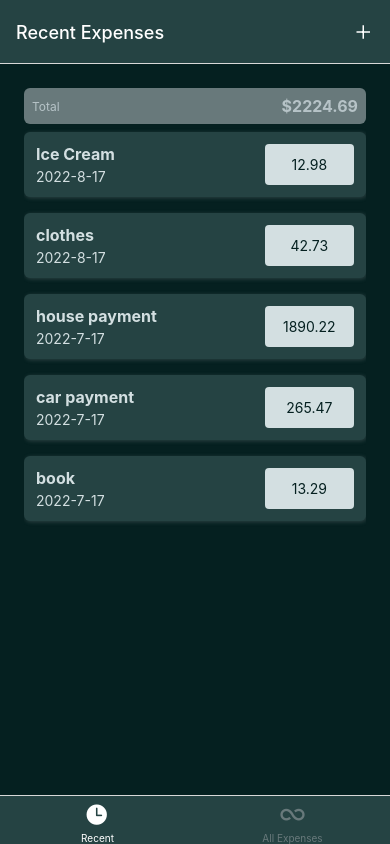
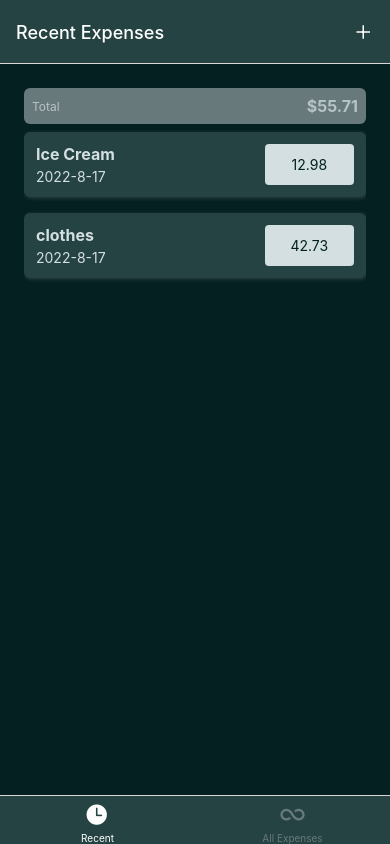
Before and after one commit to DustinMcMullen/expenseTrackerApp, a React Native app: screen /RecentExpenses in a window 390 px wide. Built offline with nearby package versions, Linux system fonts and the light colour scheme.

Commit message:
Added context for state management

```diff
--- a/App.js
+++ b/App.js
@@ -11,6 +11,7 @@
 import { IconButton } from './components/UI/IconButton';
 
 import { globalStyles } from './constants/styles';
+import ExpensesContextProvider from './store/expenses-context';
 
 const Stack = createNativeStackNavigator();
 const BottomTabs = createBottomTabNavigator();
@@ -60,6 +61,7 @@
   return (
     <>
       <StatusBar style="light" />
+      <ExpensesContextProvider>
         <NavigationContainer>
           <Stack.Navigator
             screenOptions={{
@@ -84,6 +86,7 @@
             />
           </Stack.Navigator>
         </NavigationContainer>
+      </ExpensesContextProvider>
     </>
   );
 }
--- a/Screens/AllExpensesScreen.js
+++ b/Screens/AllExpensesScreen.js
@@ -1,11 +1,14 @@
+import { useContext } from "react";
 import { View, Text, StyleSheet } from "react-native"
 
 import { ExpensesOutput } from "../components/expensesOutput/ExpensesOutput";
+import { ExpensesContext } from "../store/expenses-context";
 
 export const AllExpensesScreen = ({}) => {
+    const expensesCtx = useContext(ExpensesContext);
 
     return(
-            <ExpensesOutput timePeriod="all" />
+            <ExpensesOutput expenses={expensesCtx.expenses} timePeriod="all" />
     )
 }
 
--- a/Screens/MangeExpense.js
+++ b/Screens/MangeExpense.js
@@ -17,15 +17,15 @@
     }, [navigation, isEditing] );
 
     function deleteHandler () {
-        console.log("Delete expense triggered");
+        navigation.goBack();
     }
 
     function cancelHandler () {
-        console.log("Cancel expense triggered");
+        navigation.goBack();
     }
 
     function confirmHandler () {
-        console.log("Confirm expense triggered");
+        navigation.goBack();
     }
 
     return (
--- a/Screens/RecentExpensesScreen.js
+++ b/Screens/RecentExpensesScreen.js
@@ -1,12 +1,21 @@
+import { useContext } from "react";
 import { View, Text, StyleSheet } from "react-native";
 
 import { globalStyles } from "../constants/styles";
 import { ExpensesOutput } from "../components/expensesOutput/ExpensesOutput";
+import { ExpensesContext } from "../store/expenses-context";
+import { getDateMinusDays } from "../util/date";
 
 export const RecentExpensesScreen = ({}) => {
+    const expensesCtx = useContext(ExpensesContext);
+    const recentExpenses = expensesCtx.expenses.filter((expense) => {
+        const today = new Date();
+        const oneWeekAgo = getDateMinusDays(today, 7);
+        return expense.date > oneWeekAgo;
+    });
 
     return (
-            <ExpensesOutput timePeriod="last 7 days" />
+            <ExpensesOutput expenses={recentExpenses} timePeriod="last 7 days" />
     )
 }
 
--- a/components/expensesOutput/ExpensesOutput.js
+++ b/components/expensesOutput/ExpensesOutput.js
@@ -5,16 +5,7 @@
 
 export const ExpensesOutput = ({expenses, timePeriod}) => {
 
-    const DUMMYEXPENSES = [
-        {id: "e1", title: "Ice Cream", amount: 12.98, date: new Date("2022-08-17")},
-        {id: "e2", title: "clothes", amount: 42.73, date: new Date("2022-08-17")},
-        {id: "e3", title: "house payment", amount: 1890.22, date: new Date("2022-07-17")},
-        {id: "e4", title: "car payment", amount: 265.47, date: new Date("2022-07-17")},
-        {id: "e5", title: "book", amount: 13.29, date: new Date("2022-07-17")}
-    ];
-
-    // const sumOfExpenses = expenses.reduce( (sum, currentItem) => {
-    const sumOfExpenses = DUMMYEXPENSES.reduce( (sum, currentItem) => {
+    const sumOfExpenses = expenses.reduce( (sum, currentItem) => {
         return sum + currentItem.amount
     }, 0  );
 
@@ -31,7 +22,8 @@
                 <Text style={styles.expensesSum}>${sumOfExpenses.toFixed(2)}</Text>
             </View>
             <FlatList
-                data={DUMMYEXPENSES}
+                // data={DUMMYEXPENSES}
+                data={expenses}
                 renderItem={renderExpenses}
                 keyExtractor={(item) => item.id}
             />
--- /dev/null
+++ b/store/expenses-context.js
@@ -0,0 +1,63 @@
+import { createContext, useReducer } from "react";
+
+
+const DUMMY_EXPENSES = [
+    {id: "e1", title: "Ice Cream", amount: 12.98, date: new Date("2022-08-17")},
+    {id: "e2", title: "clothes", amount: 42.73, date: new Date("2022-08-17")},
+    {id: "e3", title: "house payment", amount: 1890.22, date: new Date("2022-07-17")},
+    {id: "e4", title: "car payment", amount: 265.47, date: new Date("2022-07-17")},
+    {id: "e5", title: "book", amount: 13.29, date: new Date("2022-07-17")}
+];
+
+export const ExpensesContext = createContext({
+    expenses: [],
+    addExpense: ({description, amount, date}) => {},
+    deleteExprense: (id) => {},
+    updateExpense: (id, {description, amount, date}) => {}
+});
+
+function expensesReducer(state, action) {
+    switch(action.type) {
+        case "ADD":
+            const id = Date.now().toString() + Math.random().toString();
+            return [{...action.payload, id: id}, ...state]
+        case "UPDATE":
+            const expenseToUpdateIndex = state.findIndex((expense) => expense.id === action.payload.id);
+            const expenseToUpdate = state[expenseToUpdateIndex];
+            const updatedExpense = {...expenseToUpdate, ...action.payload.data};
+            const expenses = [...state];
+            expenses[expenseToUpdateIndex] = updatedExpense;
+            return expenses;
+        case "DELETE":
+            return state.filter((expense) => expense.id !== action.payload)
+        default:
+            return state;
+    }
+}
+
+function ExpensesContextProvider({children}) {
+    const [expensesState, dispatch] = useReducer(expensesReducer, DUMMY_EXPENSES);
+
+    function addExpense(expenseData) {
+        dispatch({type: "ADD", payload: expenseData});
+    }
+
+    function deleteExpense(id) {
+        dispatch({type: "DELETE", payload: id})
+    }
+
+    function updateExpense(id, expenseData) {
+        dispatch({type: "UPDATE", payload: {id: id, data: expenseData}})
+    }
+
+    const value = {
+        expenses: expensesState,
+        addExpense: addExpense,
+        deleteExpense: deleteExpense,
+        updateExpense: updateExpense
+    };
+
+    return <ExpensesContext.Provider value={value}>{children}</ExpensesContext.Provider>
+}
+
+export default ExpensesContextProvider;
--- a/util/date.js
+++ b/util/date.js
@@ -2,3 +2,7 @@
 export function getFormattedDate (date) {
     return `${date.getFullYear()}-${date.getMonth()+1}-${date.getDate()}`;
 }
+
+export function getDateMinusDays (date, days) {
+    return new Date(date.getFullYear(), date.getMonth(), date.getDate() - days);
+}
```
Lines whose indentation alone changed are shown as unchanged.
